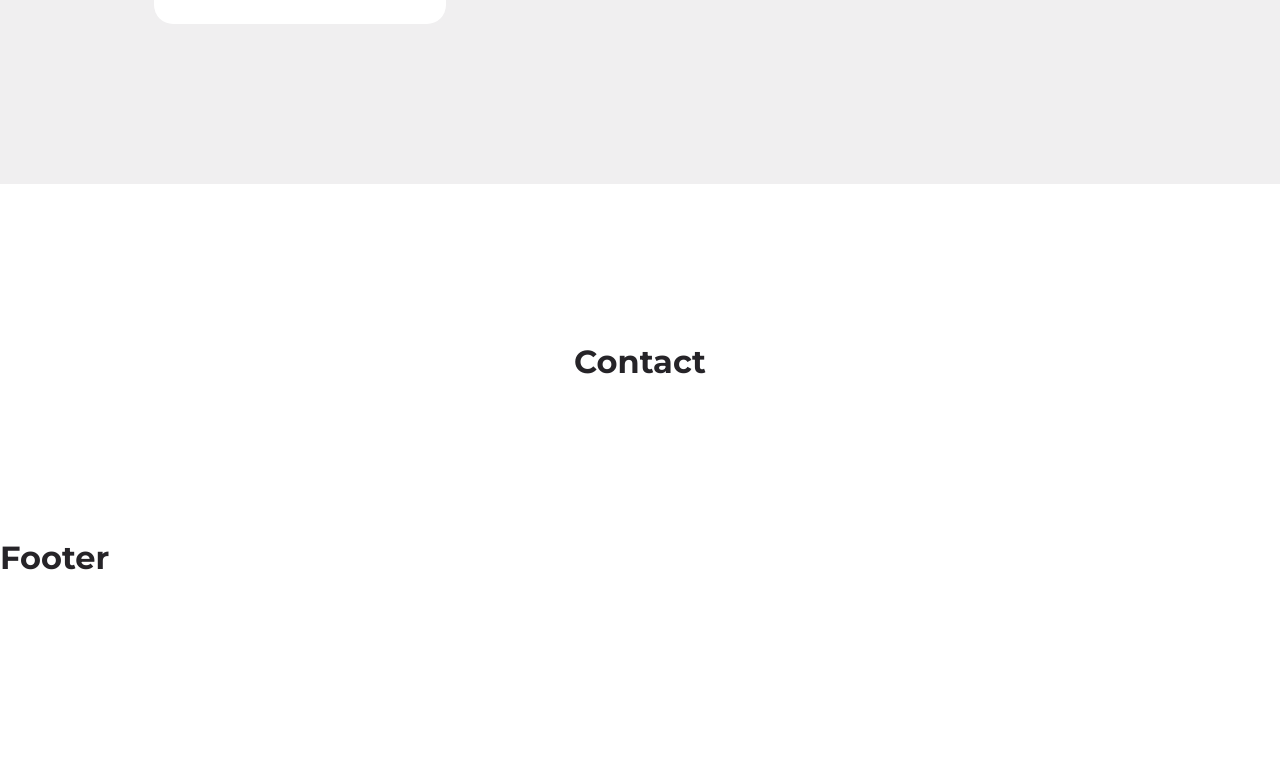
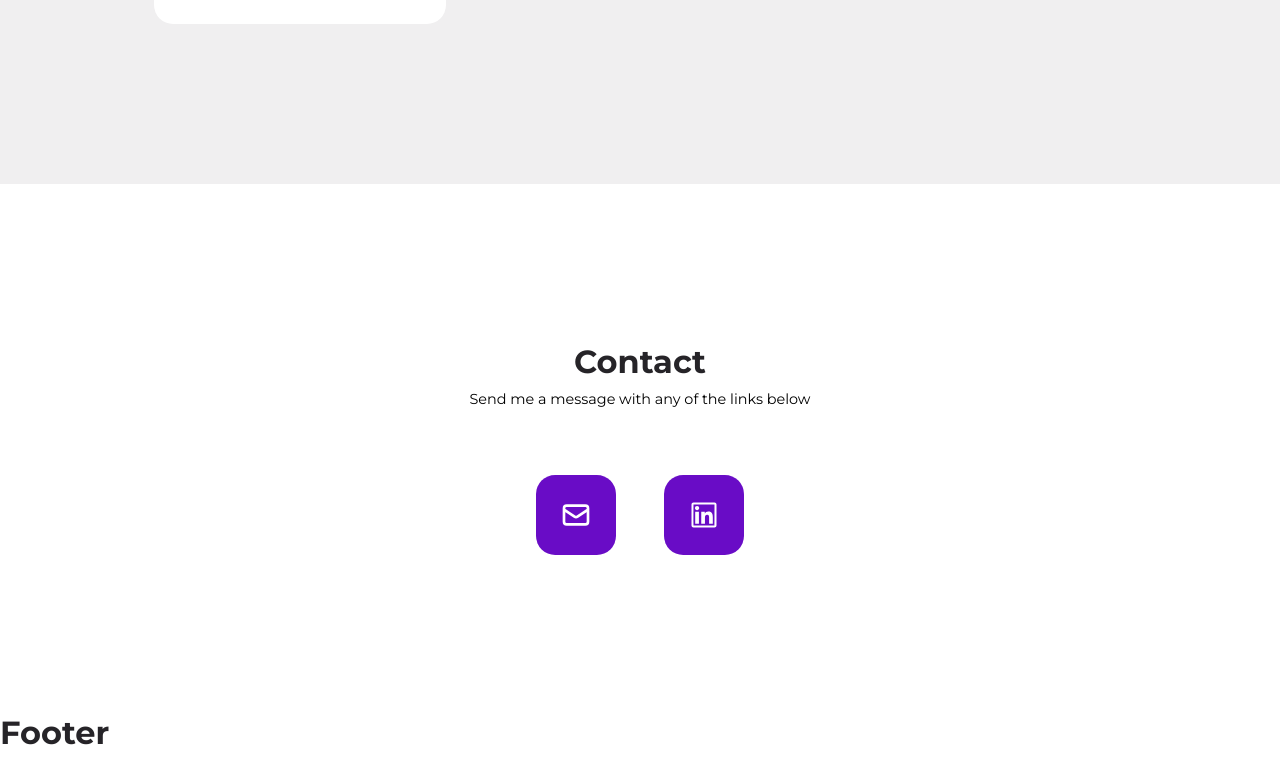
Before and after one commit to andydangit/ProfileV2, a React (Create React App) app: page / in a window 1280 px wide. Shown: the part 3523-4307 px from the top of the page. Built offline with nearby package versions, Linux system fonts and the light colour scheme.

Commit message:
Add: style to the contact

```diff
--- a/src/sections/contact/Contact.jsx
+++ b/src/sections/contact/Contact.jsx
@@ -1,9 +1,19 @@
-import './contact.css'
+import "./contact.css";
+
+import contacts from './data'
 
 function Contact() {
   return (
-    <section id="contact"><h2>Contact</h2></section>
-  )
+    <section id="contact">
+      <h2>Contact</h2>
+      <p> Send me a message with any of the links below </p>
+     <div className="container contact_container">
+{
+  contacts.map(contact => <a key={contact.id} href={contact.link} target="_blank" rel="noopener noreferrer"> {contact.icon} </a>)
+}
+     </div>
+    </section>
+  );
 }
 
-export default Contact
+export default Contact;
--- a/src/sections/contact/contact.css
+++ b/src/sections/contact/contact.css
@@ -0,0 +1,34 @@
+.contact_container {
+    width: fit-content;
+    display: flex;
+    justify-content: center;
+    gap: 3rem;
+}
+
+.contact_container a {
+    width: 5rem;
+    aspect-ratio: 1/1;
+    color: white;
+    background: var(--color-primary);
+    display: grid;
+    place-items: center;
+    font-size: 2rem;
+    border: 2px solid transparent;
+    border-radius: var(--border-radius-1);
+}
+
+.contact_container a:hover {
+    background: transparent;
+    border-color: var(--color-primary);
+    color: var(--color-primary);
+    transform: translateY(-0.5rem);
+}
+
+
+
+/* media queries for phone */
+@media screen and (max-width: 600px) {
+    .contact_container {
+        gap: 1.5rem;
+    }
+}
```
